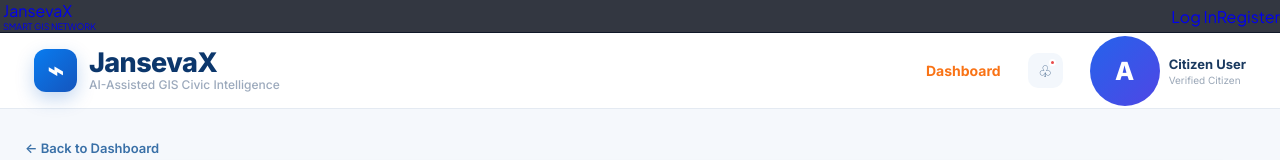
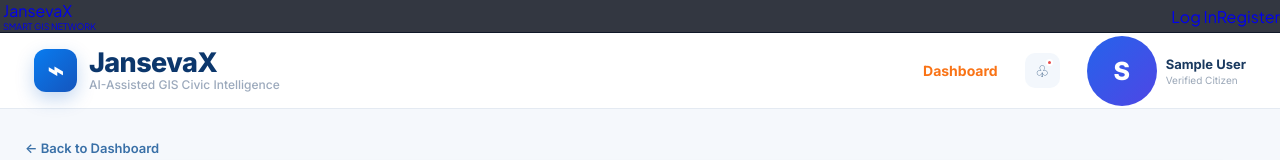
Before and after one commit to Ankit-kitcollege/JansevaX, a React (Vite) app in the folder frontend/: page /reports/1 in a window 1280 px wide. Shown: the top 160 px of the page. Built offline with nearby package versions, Linux system fonts and the light colour scheme; no server answers; sample sign-in values are in the browser's storage.

Commit message:
Fix officer dashboard loading flicker and enable smooth role-based dashboard navigation

```diff
--- a/frontend/src/pages/DepartmentDashboard.jsx
+++ b/frontend/src/pages/DepartmentDashboard.jsx
@@ -289,14 +289,14 @@ export default function DepartmentDashboard() {
   const [loading, setLoading] = useState(true);
 
   useEffect(() => {
-    fetchDepartmentTasks();
-    const handleSync = () => fetchDepartmentTasks();
+    fetchDepartmentTasks(true);
+    const handleSync = () => fetchDepartmentTasks(false);
     window.addEventListener("civicpulse-report-submitted", handleSync);
     window.addEventListener("civicpulse-report-removed", handleSync);
     window.addEventListener("storage", handleSync);
     window.addEventListener("focus", handleSync);
 
-    const intervalId = setInterval(fetchDepartmentTasks, 5000);
+    const intervalId = setInterval(() => fetchDepartmentTasks(false), 5000);
 
     return () => {
       window.removeEventListener("civicpulse-report-submitted", handleSync);
@@ -350,8 +350,10 @@ export default function DepartmentDashboard() {
     }
   };
 
-  const fetchDepartmentTasks = async () => {
-    setLoading(true);
+  const fetchDepartmentTasks = async (showLoadingSpinner = false) => {
+    if (showLoadingSpinner) {
+      setLoading(true);
+    }
     try {
       const unified = await fetchUnifiedReports();
       setBackendReports(unified);
@@ -371,7 +373,9 @@ export default function DepartmentDashboard() {
     } catch (err) {
       console.error("Failed to process department tasks", err);
     } finally {
-      setLoading(false);
+      if (showLoadingSpinner) {
+        setLoading(false);
+      }
     }
   };
 
@@ -1066,7 +1070,7 @@ export default function DepartmentDashboard() {
                     onClick={() => {
                       setSearch("");
                       setPriorityFilter("ALL");
-                      fetchDepartmentTasks();
+                      fetchDepartmentTasks(true);
                     }}
                   >
                     <RefreshCw size={18} />
--- a/frontend/src/pages/ReportDetail.jsx
+++ b/frontend/src/pages/ReportDetail.jsx
@@ -1,7 +1,8 @@
 import React, { useEffect, useState } from "react";
-import { Link, useParams } from "react-router-dom";
+import { Link, useParams, useNavigate } from "react-router-dom";
 import API from "../api/axios";
 import { fetchUnifiedReports } from "../utils/reportStorage";
+import { useAuth } from "../context/AuthContext";
 import "./ReportDetail.css";
 
 const fallbackReport = {
@@ -101,12 +102,50 @@ function getHistoryIcon(status) {
 
 export default function ReportDetail() {
   const { id } = useParams();
+  const navigate = useNavigate();
+  const { user } = useAuth();
 
   const [report, setReport] = useState(null);
   const [history, setHistory] = useState([]);
   const [loading, setLoading] = useState(true);
   const [supporting, setSupporting] = useState(false);
   const [apiError, setApiError] = useState(false);
+
+  // Dynamic user role & dashboard link
+  const currentUser = user || (() => {
+    try {
+      return JSON.parse(localStorage.getItem("civic_user") || localStorage.getItem("civicpulseUser") || "{}");
+    } catch (e) {
+      return null;
+    }
+  })();
+
+  const userRole = currentUser?.role || "CITIZEN";
+  const dashboardPath =
+    userRole === "ADMIN"
+      ? "/admin"
+      : userRole === "DEPARTMENT_OFFICER"
+      ? "/department"
+      : "/dashboard";
+
+  const userDisplayName =
+    currentUser?.name ||
+    (userRole === "DEPARTMENT_OFFICER"
+      ? "Dept. Officer"
+      : userRole === "ADMIN"
+      ? "Admin User"
+      : "Citizen User");
+
+  const userRoleLabel =
+    userRole === "DEPARTMENT_OFFICER"
+      ? "Field Officer"
+      : userRole === "ADMIN"
+      ? "System Administrator"
+      : "Verified Citizen";
+
+  const userAvatarInitial = userDisplayName
+    ? userDisplayName[0].toUpperCase()
+    : "U";
 
   useEffect(() => {
     loadReport();
@@ -278,7 +317,7 @@ export default function ReportDetail() {
       <header className="civic-header">
         <div className="header-inner">
 
-          <Link to="/dashboard" className="brand">
+          <Link to={dashboardPath} className="brand">
             <div className="brand-logo">⌁</div>
 
             <div>
@@ -290,21 +329,21 @@ export default function ReportDetail() {
           </Link>
 
           <div className="header-right">
-            <Link to="/citizen-dashboard" className="dashboard-link">
+            <Link to={dashboardPath} className="dashboard-link">
               Dashboard
             </Link>
 
-            <div className="notification-icon">
+            <div className="notification-icon" onClick={() => navigate("/notifications")} style={{ cursor: "pointer" }}>
               ♧
               <span />
             </div>
 
-            <div className="profile-mini">
-              <div className="profile-avatar">A</div>
+            <div className="profile-mini" onClick={() => navigate("/profile")} style={{ cursor: "pointer" }}>
+              <div className="profile-avatar">{userAvatarInitial}</div>
 
               <div>
-                <strong>Citizen User</strong>
-                <small>Verified Citizen</small>
+                <strong>{userDisplayName}</strong>
+                <small>{userRoleLabel}</small>
               </div>
             </div>
           </div>
@@ -317,7 +356,7 @@ export default function ReportDetail() {
       <main className="report-container">
 
         <Link
-          to="/citizen-dashboard"
+          to={dashboardPath}
           className="back-dashboard"
         >
           ← Back to Dashboard
```
